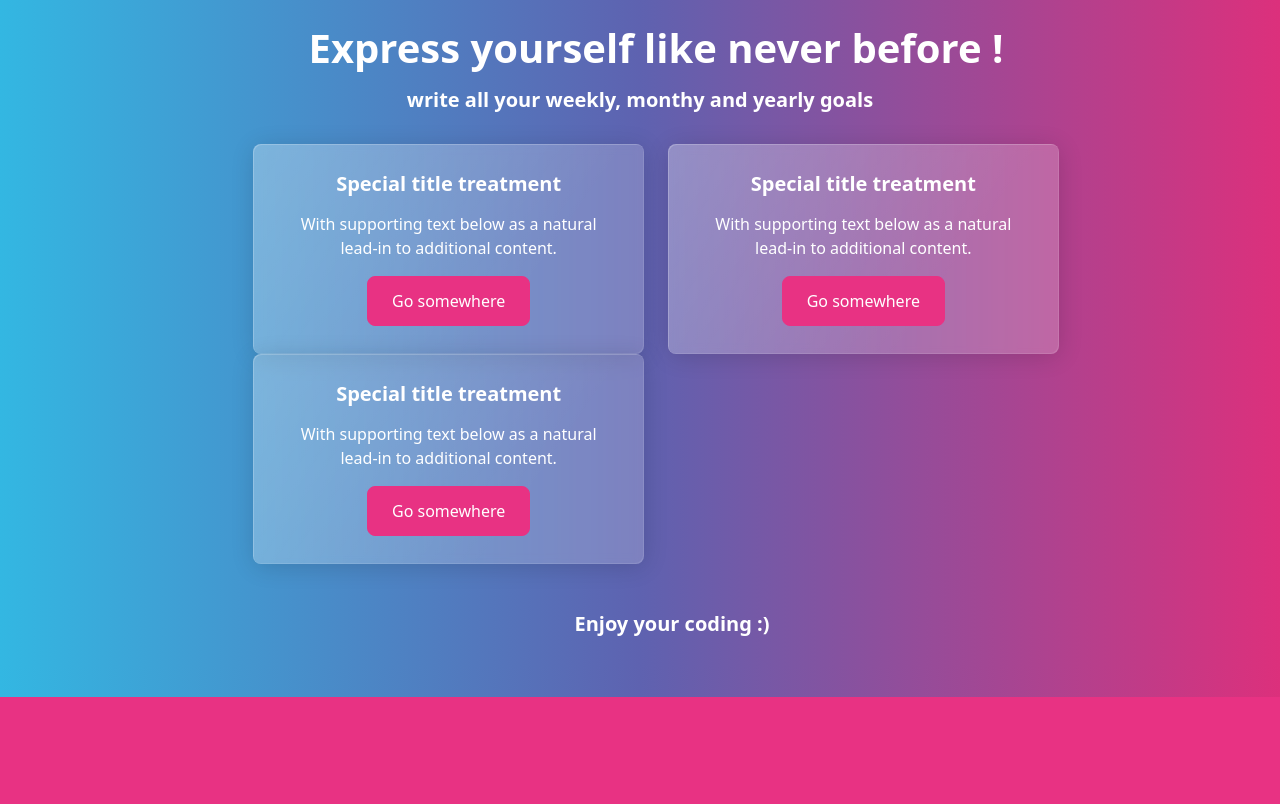
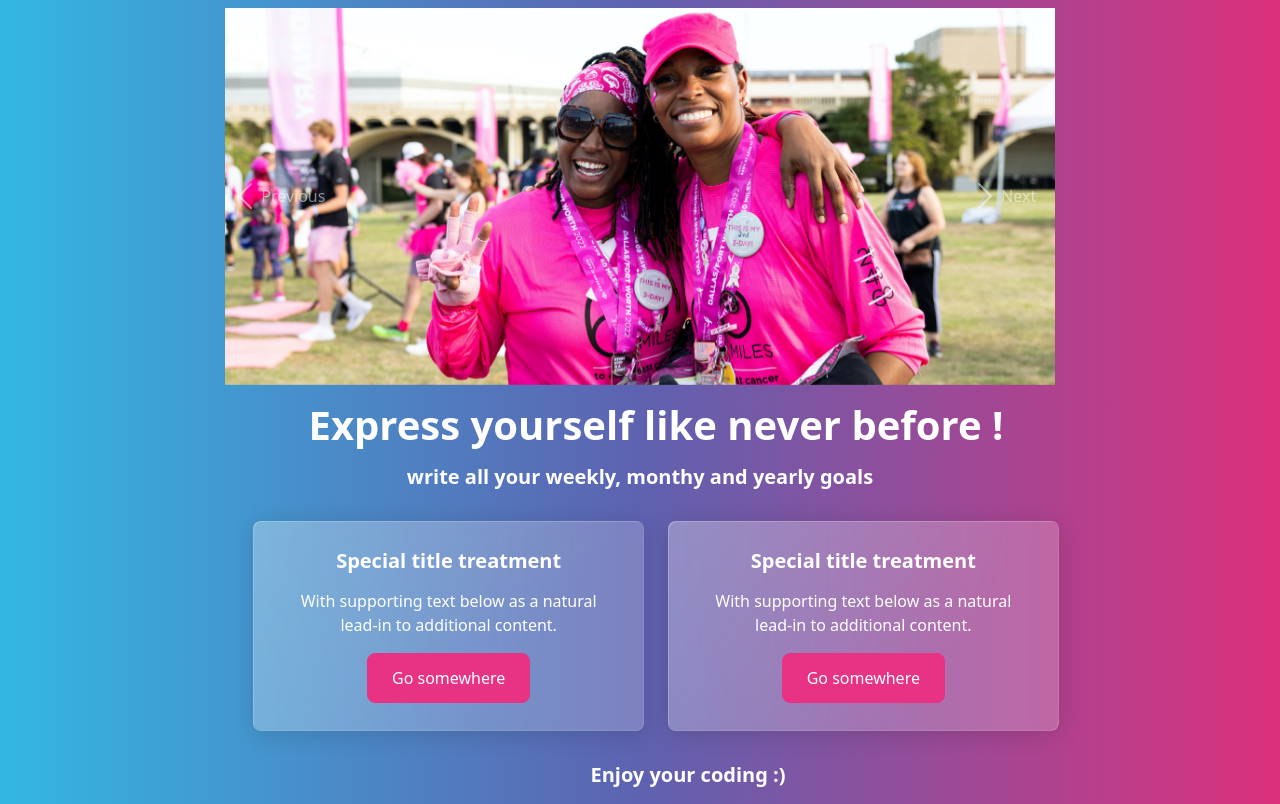
Before and after one commit to HugrisseDev/Django-task-manager, a Django app: page / in a window 1280 px wide. Shown: the part 103-907 px from the top of the page. Before the commit the page ends 800 px from the top, so only its background shows below. Run offline with Django 4.2, Linux system fonts and the light colour scheme; a user stored in the database is signed in; some libraries are stand-ins or nearby versions.

Commit message:
some nice update

```diff
--- a/mainapp/views.py
+++ b/mainapp/views.py
@@ -118,7 +118,7 @@ def updatetask(request, pk):
 
 
 
-# -------------- update Task -------------- -
+# -------------- Delete Task -------------- -
 @login_required(login_url='login')
 def deletetask(request, pk):
     task = Task.objects.get(id = pk)
@@ -135,8 +135,8 @@ def deletetask(request, pk):
 def deleteaccount(request):
 
     if request.method == 'POST':
-        deleteuser = User.objects.get(username = request.user)
-        deleteuser.delete()
+        deleteUser = User.objects.get(username = request.user)
+        deleteUser.delete()
         redirect('home')
 
     return render(request, 'profile/deleteaccount.html')
--- a/templates/home.html
+++ b/templates/home.html
@@ -17,6 +17,37 @@
 
   <div class="container-fluid mx-auto col-8">
     <div class="row">
+
+      <div id="carouselExampleIndicators" class="carousel slide" data-ride="carousel">
+        <ol class="carousel-indicators">
+          <li data-target="#carouselExampleIndicators" data-slide-to="0" class="active"></li>
+          <li data-target="#carouselExampleIndicators" data-slide-to="1"></li>
+          <li data-target="#carouselExampleIndicators" data-slide-to="2"></li>
+        </ol>
+        <div class="carousel-inner">
+          <div class="carousel-item active">
+            <img class="d-block w-100 " src="{% static 'img/women1.jpg' %}" alt="First slide">
+          </div>
+          <div class="carousel-item">
+            <img class="d-block w-100" src="{% static 'img/women2.jpg' %}" alt="Second slide">
+          </div>
+          <div class="carousel-item">
+            <img class="d-block w-100" src="{% static 'img/women3.jpg' %}" alt="Third slide">
+          </div>
+        </div>
+        <a class="carousel-control-prev" href="#carouselExampleIndicators" role="button" data-slide="prev">
+          <span class="carousel-control-prev-icon" aria-hidden="true"></span>
+          <span class="sr-only">Previous</span>
+        </a>
+        <a class="carousel-control-next" href="#carouselExampleIndicators" role="button" data-slide="next">
+          <span class="carousel-control-next-icon" aria-hidden="true"></span>
+          <span class="sr-only">Next</span>
+        </a>
+      </div>
+
+
+
+
 
       <h1 class=" m-2 "> Express yourself like never before !</h1>
 
@@ -43,23 +74,16 @@
             </div>
           </div>
         </div>
-        <br>
-        <div class="col-sm-6">
-          <div class="card">
-            <div class="card-body">
-              <h5 class="card-title">Special title treatment</h5>
-              <p class="card-text">With supporting text below as a natural lead-in to additional content.</p>
-              <a href="#" class="btn btn-primary">Go somewhere</a>
-            </div>
-          </div>
-        </div>
-      </div>
+
 
       <h5 class="m-3">Enjoy your coding :) </h5>
 
   </div>
 </div>
     <script href="" src="{% static 'js/script.js' %}"></script>
+    <script src="https://code.jquery.com/jquery-3.2.1.slim.min.js" integrity="sha384-KJ3o2DKtIkvYIK3UENzmM7KCkRr/rE9/Qpg6aAZGJwFDMVNA/GpGFF93hXpG5KkN" crossorigin="anonymous"></script>
+    <script src="https://cdn.jsdelivr.net/npm/popper.js@1.12.9/dist/umd/popper.min.js" integrity="sha384-ApNbgh9B+Y1QKtv3Rn7W3mgPxhU9K/ScQsAP7hUibX39j7fakFPskvXusvfa0b4Q" crossorigin="anonymous"></script>
+    <script src="https://cdn.jsdelivr.net/npm/bootstrap@4.0.0/dist/js/bootstrap.min.js" integrity="sha384-JZR6Spejh4U02d8jOt6vLEHfe/JQGiRRSQQxSfFWpi1MquVdAyjUar5+76PVCmYl" crossorigin="anonymous"></script>
 </body>
 </html>
 {% endblock %}
--- a/templates/profile/deletetask.html
+++ b/templates/profile/deletetask.html
@@ -23,12 +23,12 @@
             {% comment %} {{form|crispy}}  {% endcomment %}
 
           <button type="submit" class="btn col-10 col-md-8 col-lg-12 btn-success btn-sm"  data-toggle="button" aria-pressed="false" >
-            <h4 class=" mx-auto "><a href="{% url 'viewtask'%}">Go back</> </h4>
+            <h4 class=" mx-auto "><a href="{% url 'viewtask'%}">Go back      </h4>
         </button>
         <br>
         <br>
         <button style="margin-top: 50px;" type="submit" class="btn col-10 col-md-8 col-lg-12 btn-outline-danger btn"  data-toggle="button" aria-pressed="false" >
-            <h4><a style="color:white;" href="{% url 'logout' %}">Yes, I Do</a></h4>
+            <h4> Yes, I Do</h4>
         </button>
         </div>
     </div>
```
Also changed, not shown: templates/profile/deleteaccount.html (+3 -4 lines), db.sqlite3, static/img/women1.jpg (added), static/img/women2.jpg (added), 1 other file.
